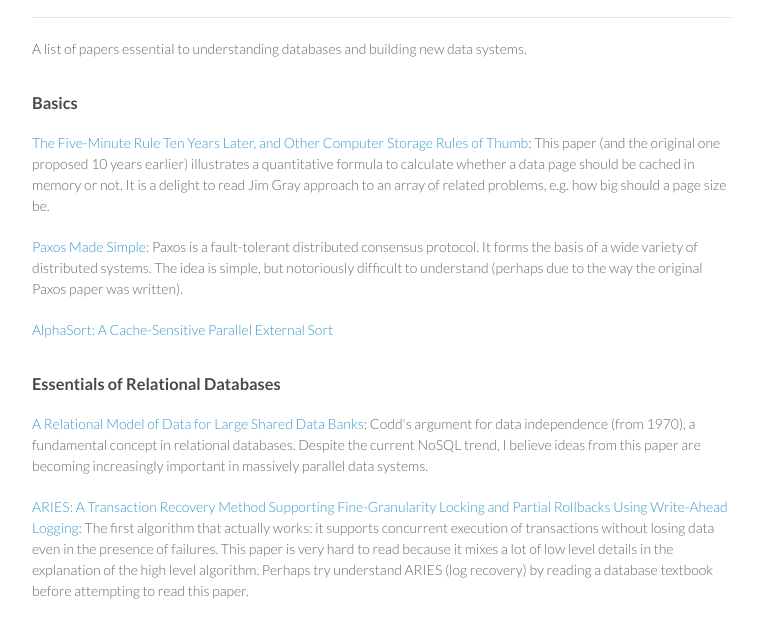
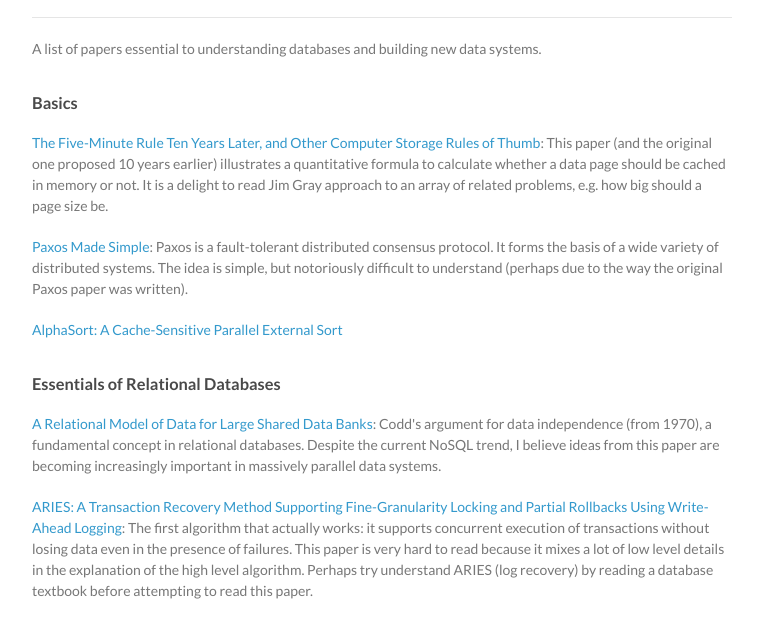
Before and after one commit to rxin/db-readings, a plain HTML site: page index.html in a window 1280 px wide. Shown: the part 127-745 px from the top of the page, without its empty margins (26-789 px from the left). Drawn offline with Linux system fonts and the light colour scheme.

Commit message:
Made the font weight higher so texts are more legible.

```diff
--- a/stylesheets/styles.css
+++ b/stylesheets/styles.css
@@ -1,10 +1,10 @@
-@import url(https://fonts.googleapis.com/css?family=Lato:300italic,700italic,300,700);
+@import url(https://fonts.googleapis.com/css?family=Lato:400italic,700italic,400,700);
 
 body {
   padding:50px;
   font:14px/1.5 Lato, "Helvetica Neue", Helvetica, Arial, sans-serif;
-  color:#666;
-  font-weight:300;
+  color:#777;
+  font-weight:400;
 }
 
 h1, h2, h3, h4, h5, h6 {
```
